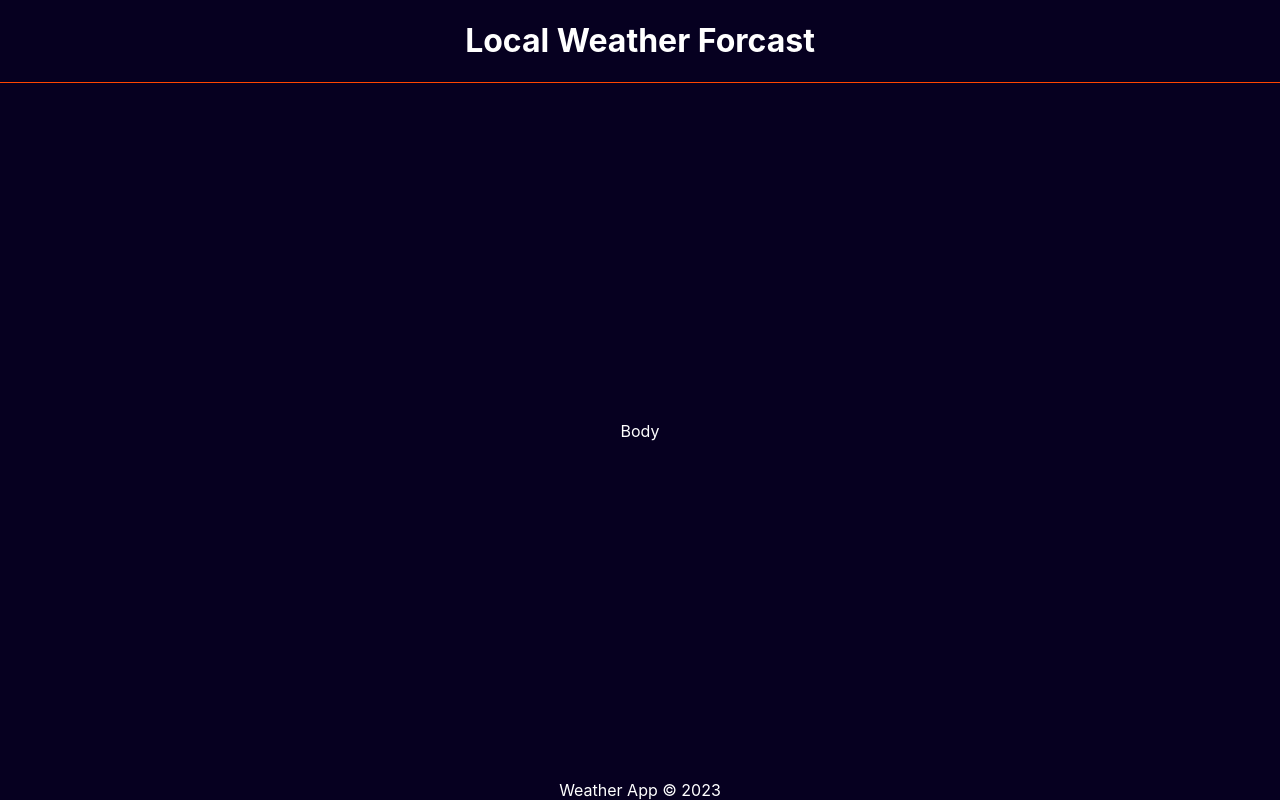
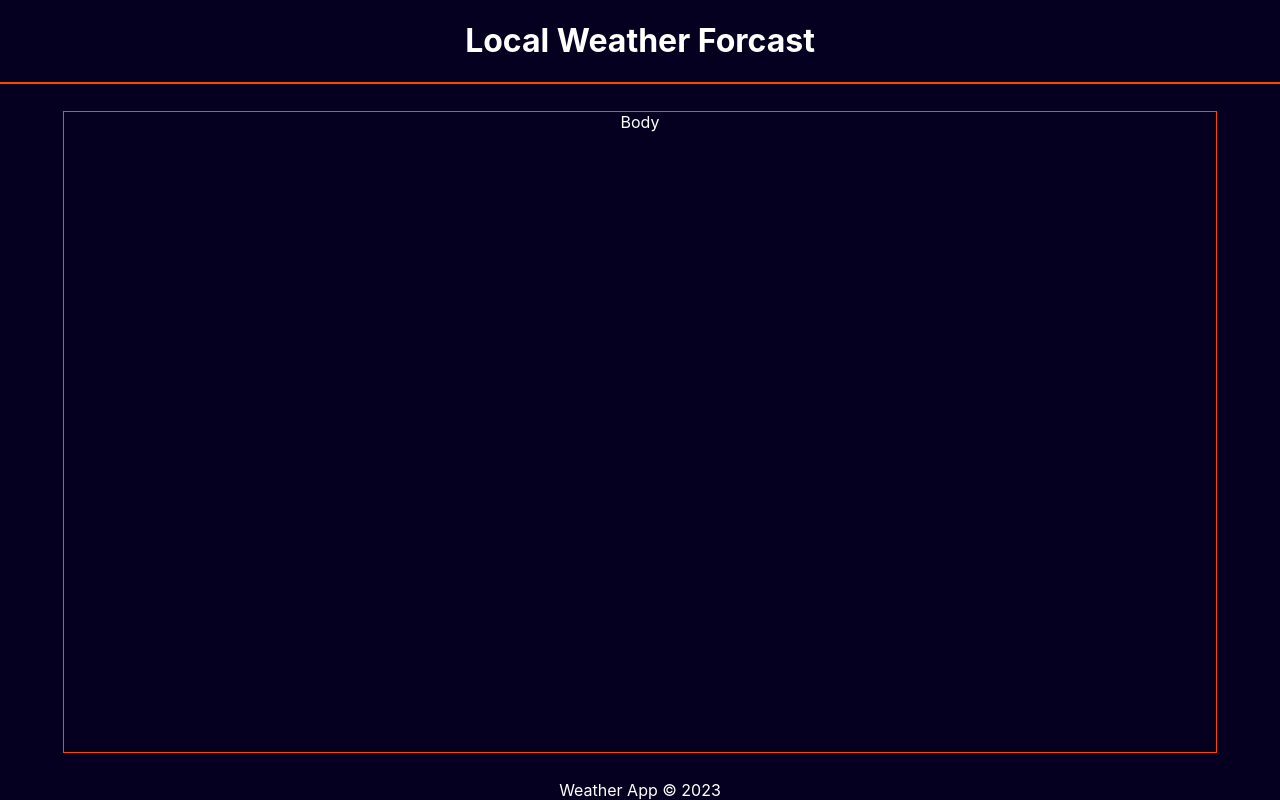
Before and after one commit to SalamanderCtesiphon/forcaster-pro-app, a React (Create React App) app: page / in a window 1280 px wide. Built offline with nearby package versions, Linux system fonts and the light colour scheme; the HTML template or start-up script is replaced by a standard one.

Commit message:
styled the body

```diff
--- a/src/App.css
+++ b/src/App.css
@@ -7,10 +7,19 @@
   display: flex;
   flex-direction: column;
   justify-content: space-between;
+  align-items: center;
   color: white;
   background-color: rgb(6, 0, 32);
 }
 
 .header {
-  border-bottom: 1px solid orangered;
+  border-bottom: 2px solid orangered;
+  width: 100%;
+  height: auto;
 }
+
+.body {
+  height: 80vh;
+  width: 90vw;
+  border: 1px solid orangered;
+}
```
